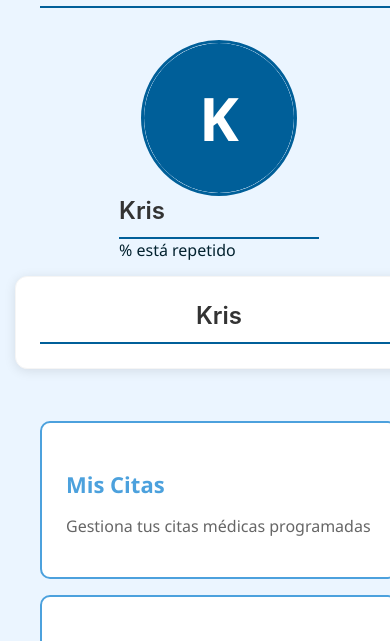
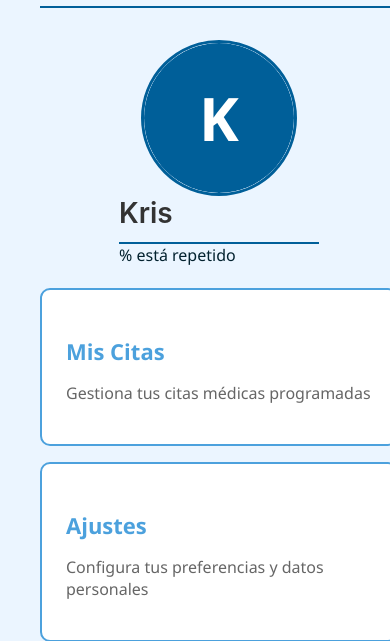
Before and after one commit to wellington-sbr/BetterHealthProject, a Django app: page /profile/ in a window 390 px wide. Shown: the part 213-854 px from the top of the page. Run offline with Django 5.2, Linux system fonts and the light colour scheme; a user stored in the database is signed in; data comes from the database, SQL or seed files in the repository; both versions use the stored data as it was after the commit.

Commit message:
branch profile, forms changed

```diff
--- a/patient/forms.py
+++ b/patient/forms.py
@@ -10,7 +10,7 @@ class CustomUserCreationForm(UserCreationForm):
 
     class Meta:
         model = User
-        fields = ('username', 'email', 'password1', 'password2')
+        fields = ('username', 'email', 'Password', 'Password Confirmation')
 
     def save(self, commit=True):
         user = super().save(commit=False)
--- a/patient/static/style.css
+++ b/patient/static/style.css
@@ -478,22 +478,4 @@ main {
     .settings-sections {
         grid-template-columns: 1fr;
     }
-    .profile-info {
-        max-width: 100%;
-    }
-
-    .profile-name {
-        font-size: 24px;
-    }
 }
-@media (max-width: 768px) {
-    .profile-content {
-        flex-direction: column;
-    }
-
-    .profile-left-section,
-    .profile-right-section {
-        width: 100%;
-    }
-
-}
--- a/patient/templates/profile.html
+++ b/patient/templates/profile.html
@@ -26,9 +26,7 @@
                 </form>
                     <h2 class="profile-name">{{ profile.name }}</h2> % está repetido
             </div>
-            <div class="profile-info">
-                <h2 class="profile-name">{{ profile.name }}</h2>
-            </div>
+
         </div>
 
         <div class="profile-right-section">
```
Also changed, not shown: db.sqlite3.
